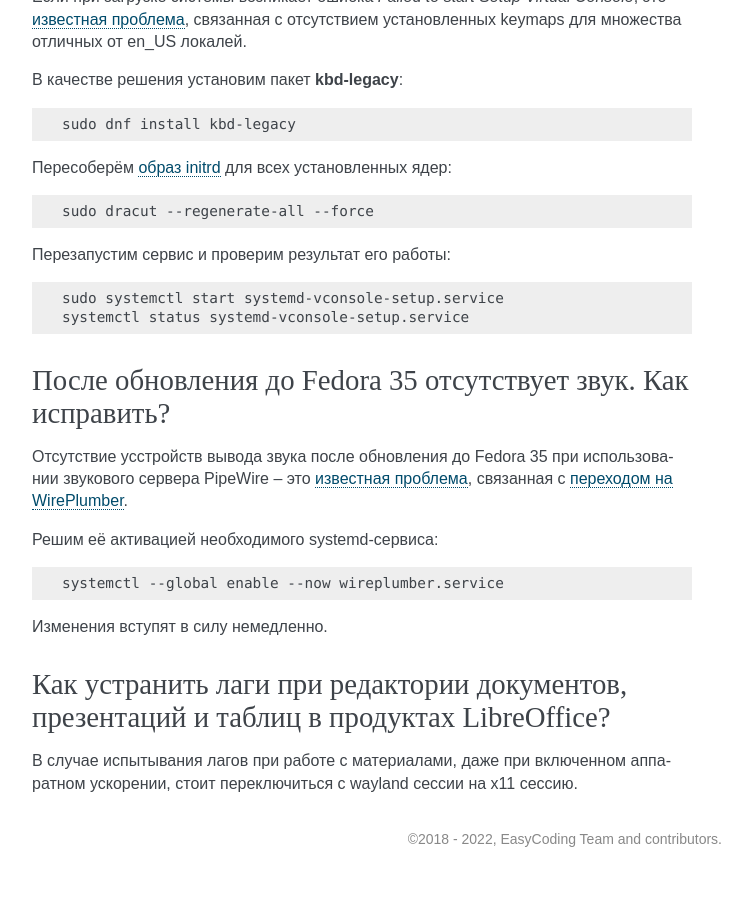
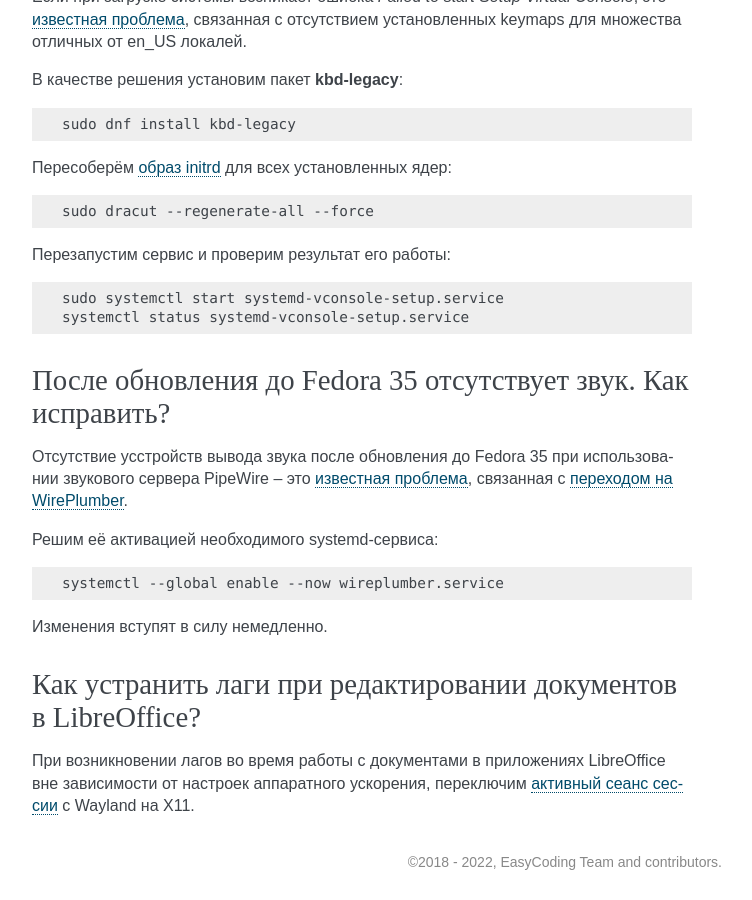
Before and after one commit to RussianFedora/FAQ, a Sphinx documentation site: the page built from source/tips-and-tricks.rst, in a window 1280 px wide and 900 px high, scrolled down 12330 px. Shown: the whole window, without its empty margins (388-1140 px from the left). Built offline with Sphinx 7.4.7, drawn with Linux system fonts in a browser that asks for light colours; comment, search, counter and statistics services are not loaded; before the commit the page ends 13207 px from its top, so only the background shows below that; some of the changed text lies outside the part shown.

Commit message:
Performed minor edit of libreoffice-wayland question.

```diff
--- a/source/tips-and-tricks.rst
+++ b/source/tips-and-tricks.rst
@@ -687,9 +687,10 @@
 
 Изменения вступят в силу немедленно.
 
-.. index:: libreoffice
-.. _libreoffice-hwaccel:
+.. index:: libreoffice, hardware, acceleration, x11, wayland, workaround, bug
+.. _libreoffice-wayland:
 
-Как устранить лаги при редактории документов, презентаций и таблиц в продуктах LibreOffice?
-==============================================================================================
-В случае испытывания лагов при работе с материалами, даже при включенном аппаратном ускорении, стоит переключиться с wayland сессии на x11 сессию.
+Как устранить лаги при редактировании документов в LibreOffice?
+==================================================================
+
+При возникновении лагов во время работы с документами в приложениях LibreOffice вне зависимости от настроек аппаратного ускорения, переключим :ref:`активный сеанс сессии <session-type>` с Wayland на X11.
```
